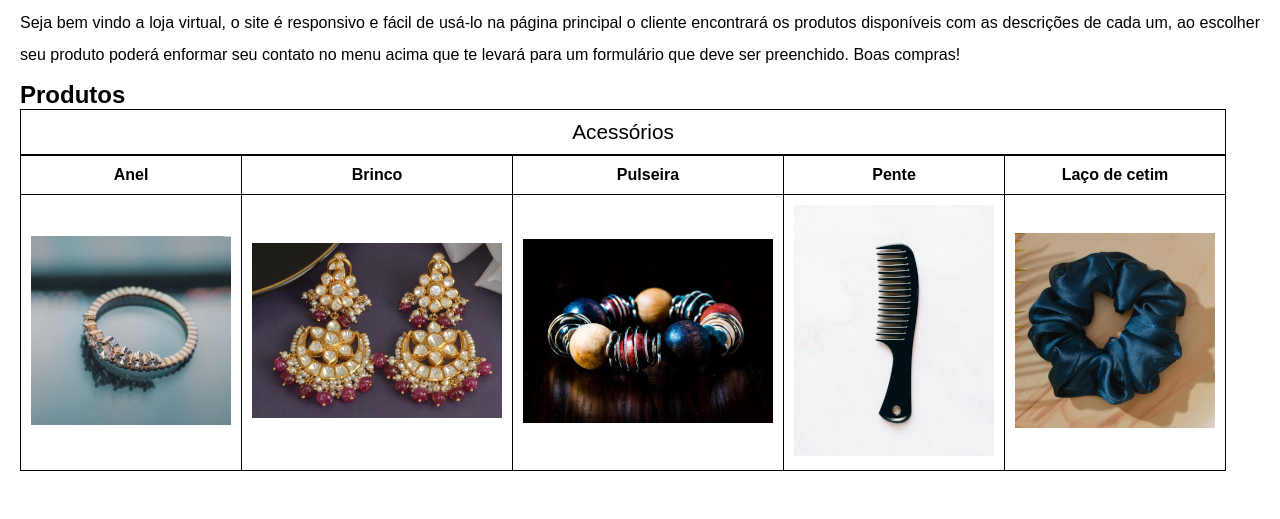
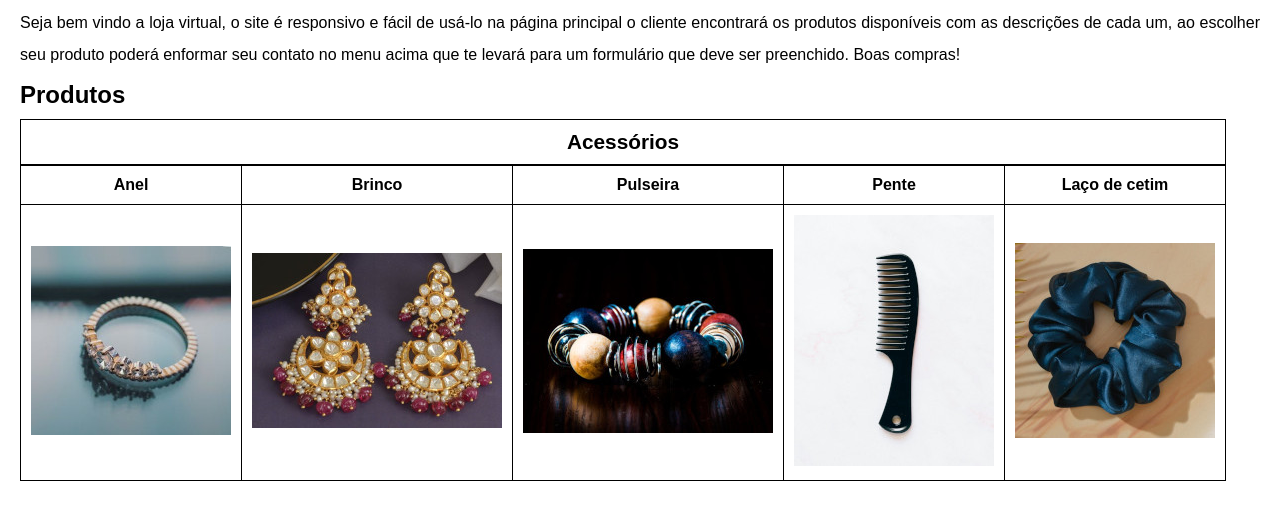
Before and after one commit to claudiadejesus/projeto-e-commerce, a plain HTML site: page index.html in a window 1280 px wide. Shown: the part 241-760 px from the top of the page. Drawn offline with Linux system fonts and the light colour scheme.

Commit message:
corrigido

```diff
--- a/estilo/style.css
+++ b/estilo/style.css
@@ -45,9 +45,11 @@ main {
     margin-bottom: 30px;
 }
 
+ article > h2 {
+    padding-bottom: 10px;
+}
 
-
-main > article > p {
+ article > p {
     margin: 10px 0px;
     text-align: justify;
     font-size: 1em;
@@ -63,14 +65,17 @@ div#container {
 table {
     border-collapse: collapse;
 
+
 }
 
 caption {
     font-size: 1.3em;
+    font-weight: bold;
+
 
 }
 
-caption,th,td {
+caption, th, td {
     border: 1px solid black;
     padding: 10px;
 }
```
